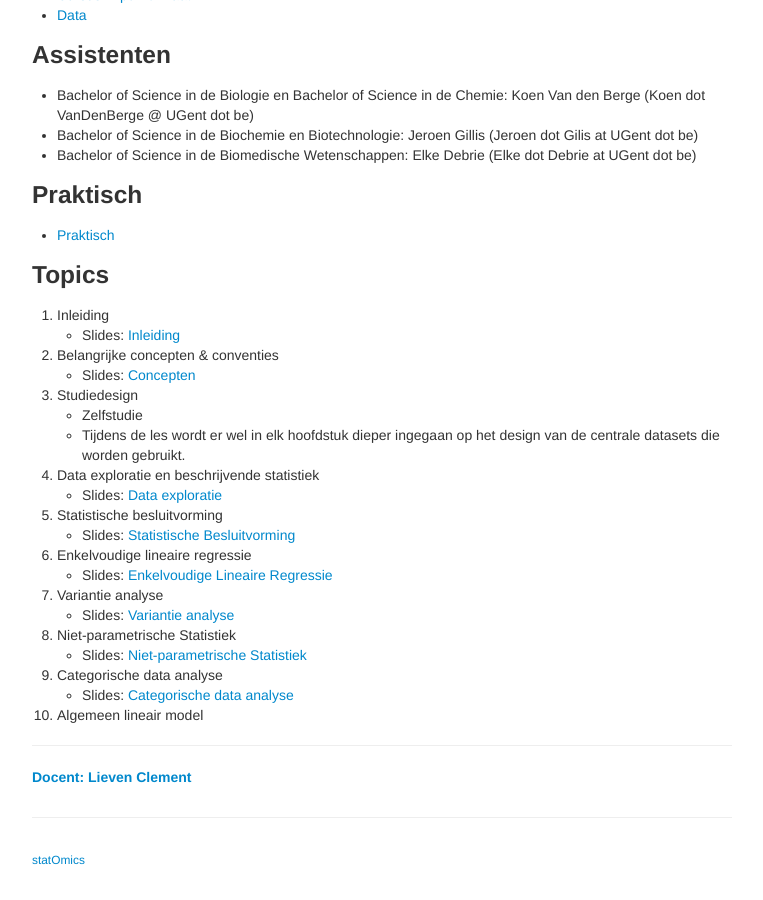
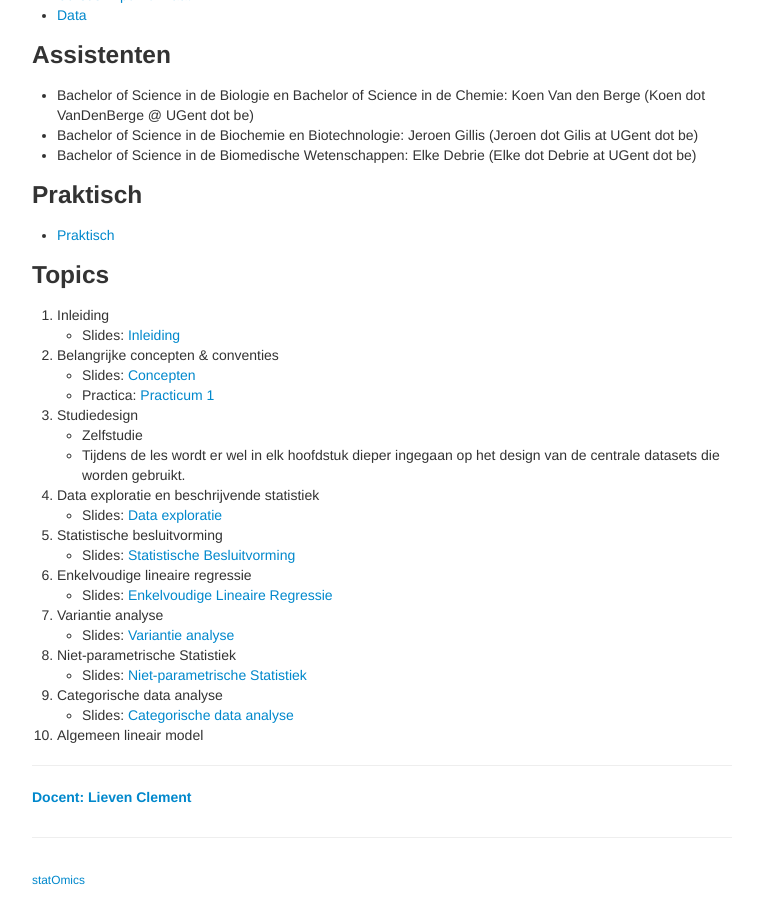
Before and after one commit to adder/statistiekBasisCursus, a Jekyll site: the page built from index.md, in a window 1280 px wide and 900 px high, scrolled down 1340 px. Shown: the whole window, without its empty margins (258-1021 px from the left). Built offline with Jekyll 4.4.1, drawn with Linux system fonts in a browser that asks for light colours.

Commit message:
Update index.md

```diff
--- a/index.md
+++ b/index.md
@@ -45,6 +45,7 @@ Er wordt verwacht dat u de cursus grondig studeert ter voorbereiding van het exa
 
   2. Belangrijke concepten & conventies
   - Slides: [Concepten](assets/02-Concepten.pdf)
+  - Practica: [Practicum 1](assets/practica/practicum1/overzichtP1.html)
 
   3. Studiedesign
   - Zelfstudie
```
